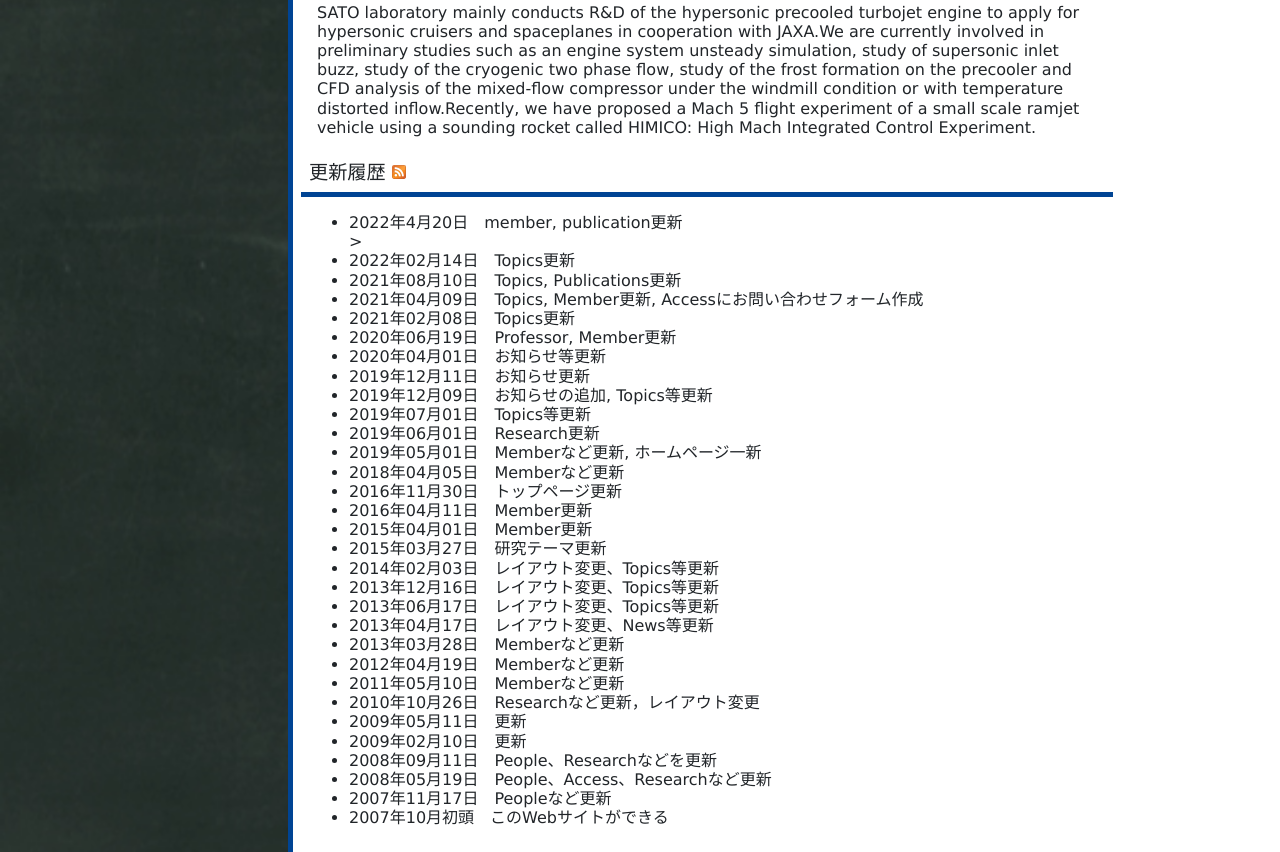
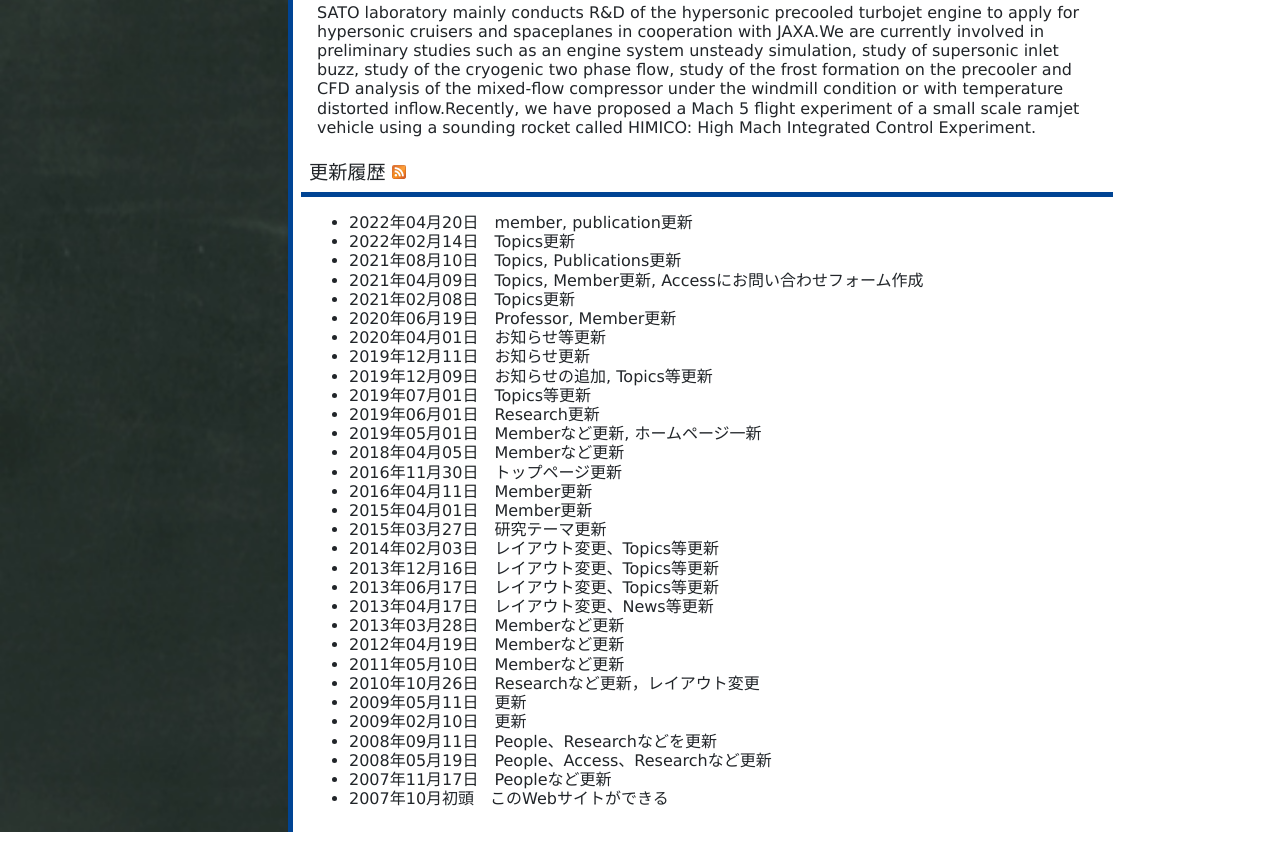
Before and after one commit to WSatolab/WSatolab.github.io, a plain HTML site: page public_html/index.html in a window 1280 px wide. Shown: the part 1917-2769 px from the top of the page. Drawn offline with Linux system fonts and the light colour scheme; a web font is replaced by a local one.

Commit message:
[fix] 不要なかっこの削除

```diff
--- a/public_html/index.html
+++ b/public_html/index.html
@@ -248,7 +248,7 @@
 						</h1>
 						<div class="mainpara">
 							<ul id="history" class="inside_itemize">
-								<li>2022年4月20日　member, publication更新</li>>
+								<li>2022年04月20日　member, publication更新</li>
 								<li>2022年02月14日　Topics更新</li>
 								<li>2021年08月10日　Topics, Publications更新</li>
 								<li>2021年04月09日　Topics, Member更新, Accessにお問い合わせフォーム作成</li>
```
